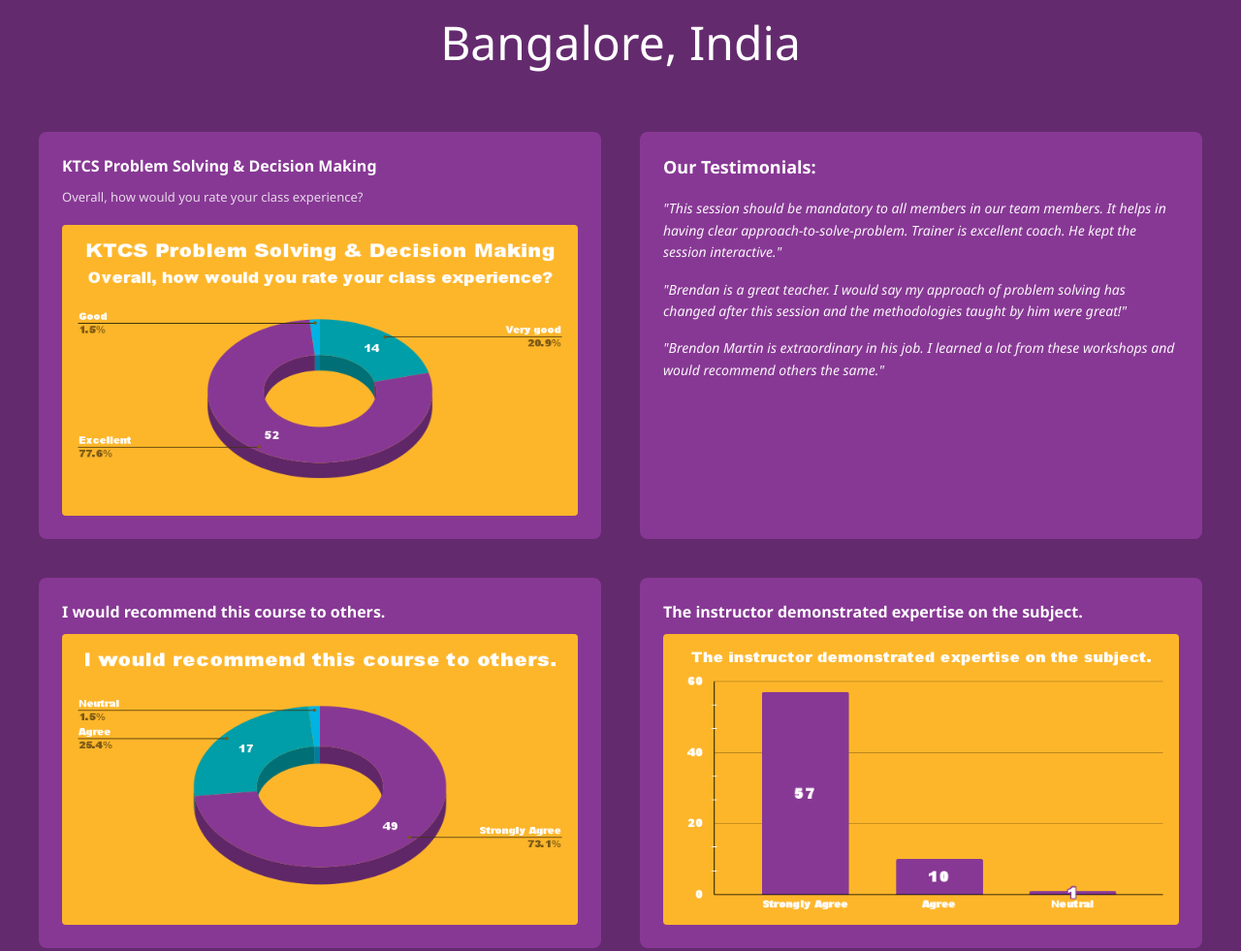
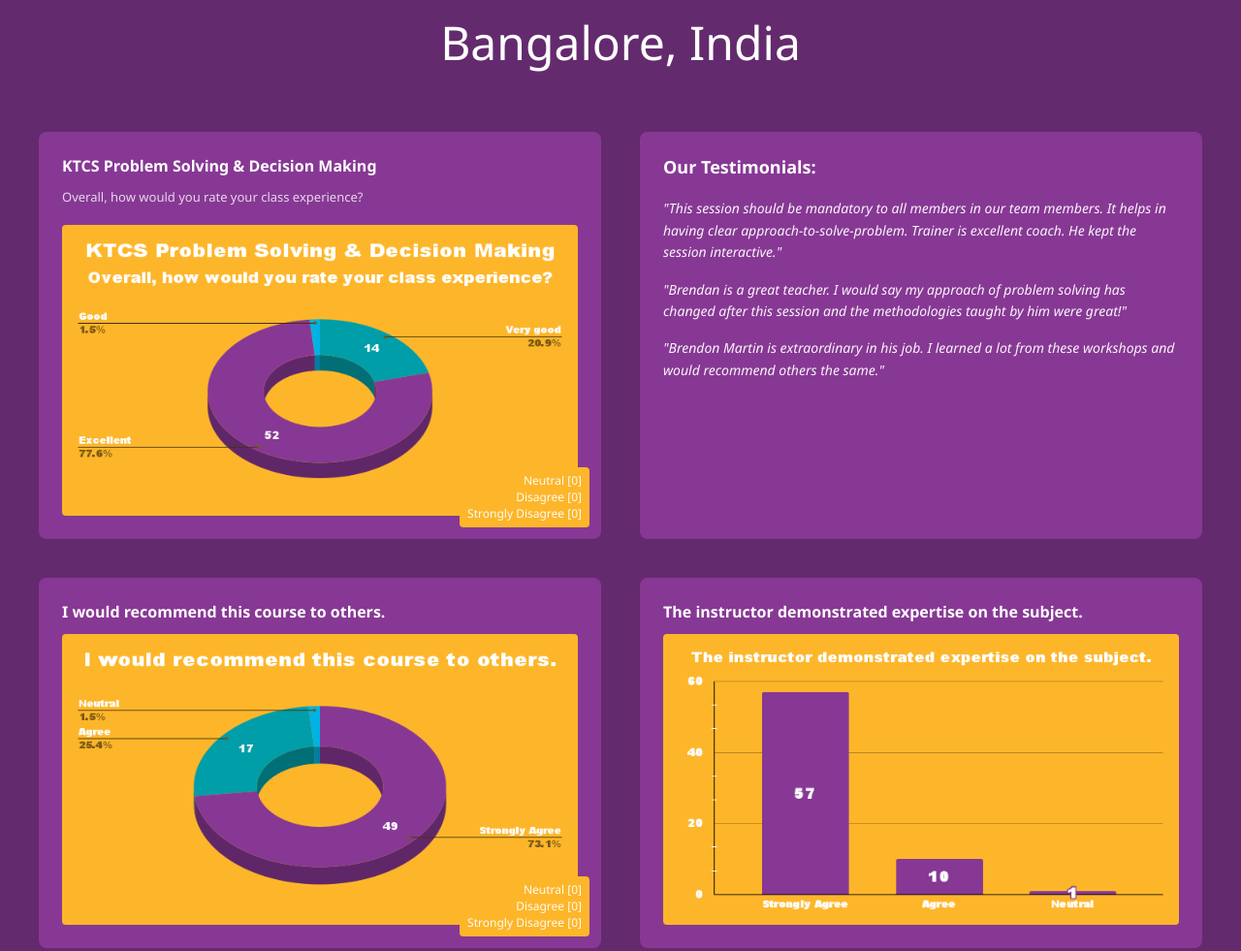
Before and after one commit to KTCS/FICO_Results, a plain HTML site: page index.html in a window 1280 px wide. Shown: the part 2160-3141 px from the top of the page at 97% size. Drawn offline with Linux system fonts and the light colour scheme.

Commit message:
added chart annotation overlay to chart feedback

```diff
--- a/script.js
+++ b/script.js
@@ -178,7 +178,17 @@
         placeholder.textContent = `[${chart.type.toUpperCase()} CHART: ${chart.title}]`
         this.parentNode.replaceChild(placeholder, this)
       }
-      chartCard.appendChild(chartImage)
+            chartCard.appendChild(chartImage)
+
+            // Bottom-right annotation to indicate no negative selections
+            // Skip adding on Instructor charts (image filename ends with "Instructor.png")
+            const isInstructorChart = /Instructor\.png$/i.test(chart.imageUrl)
+            if (!isInstructorChart) {
+                const annotations = document.createElement("div")
+                annotations.className = "chart-annotations"
+                annotations.innerHTML = "Neutral [0]<br>Disagree [0]<br>Strongly Disagree [0]"
+                chartCard.appendChild(annotations)
+            }
 
       resultsGrid.appendChild(chartCard)
     })
--- a/styles.css
+++ b/styles.css
@@ -219,6 +219,13 @@
   background-color: #873894;
 }
 
+/* Bangalore annotations: orange badge */
+.location-result:nth-child(2) .chart-annotations {
+  background-color: #fdb62a;
+  padding: 6px 8px;
+  border-radius: 4px;
+}
+
 /* Guadalajara specific styling */
 .location-result:nth-child(3) {
   background: #007b84;
@@ -304,6 +311,7 @@
   background-color: #215f94;
   padding: 24px;
   border-radius: 8px;
+  position: relative;
 }
 
 .chart-title {
@@ -329,6 +337,17 @@
   justify-content: center;
   color: rgba(255, 255, 255, 0.5);
   font-size: 14px;
+}
+
+/* Chart annotations overlay (bottom-right) */
+.chart-annotations {
+  position: absolute;
+  right: 12px;
+  bottom: 12px;
+  color: rgba(255, 255, 255, 0.95);
+  font-size: 12px;
+  line-height: 1.4;
+  text-align: right;
 }
 
 .testimonials {
```
